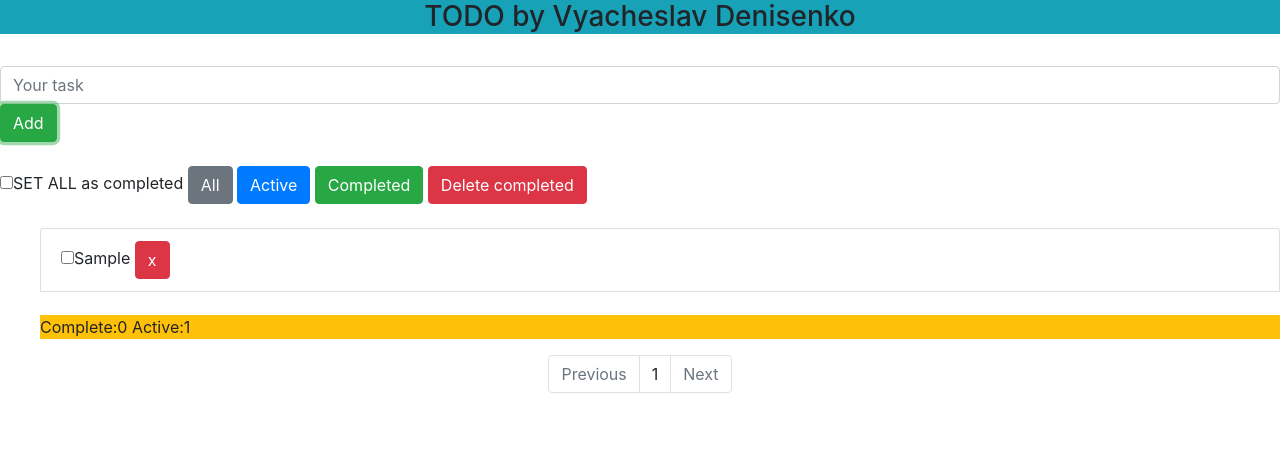
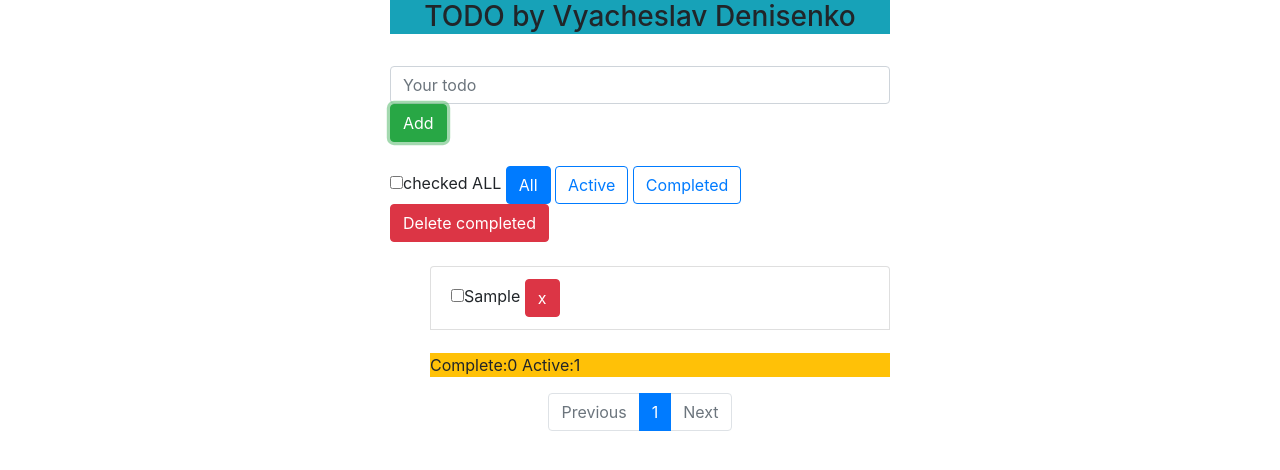
Before and after one commit to steelone/todojs, a website: page index.html in a window 1280 px wide. Both pictures are taken after typing "Sample" into the empty fields and a click on the button "Add". Drawn offline with Linux system fonts and the light colour scheme.

Commit message:
final: after QA check

```diff
--- a/index.html
+++ b/index.html
@@ -20,21 +20,21 @@
 </br>
 <div id="container" class="form-group">
     <div id="input">
-        <input id="tasks-input" type="text" class="form-control" placeholder="Your task">
-        <button id="task-add" class="btn btn-success lg">Add</button>
+        <input id="todos-input" type="text" class="form-control" placeholder="Your todo">
+        <button id="todo-add" class="btn btn-success lg">Add</button>
     </div>
     </br>
-    <div>
-        <input id="checked-all" class="checkbox" type="checkbox">SET ALL as completed</input>
-        <input id="all" type="button" class="btn btn-secondary" value="All">
-        <input id="active" type="button" class="btn btn-primary" value="Active">
-        <input id="completed" type="button" class="btn btn-success" value="Completed">
+    <div id="filter">
+        <input id="checked-all" class="checkbox" type="checkbox">checked ALL</input>
+        <input id="all" type="button" class="btn btn-outline-primary active" value="All">
+        <input id="active" type="button" class="btn btn-outline-primary" value="Active">
+        <input id="completed" type="button" class="btn btn-outline-primary" value="Completed">
         <input id="delete-completed" type="button" class="btn btn-danger" value="Delete completed">
     </div>
-    <div id="tasks">
+    <div id="todos">
         </br>
-        <div id="notification" class="bg-info text-center">Task list is empty</div>
-        <ul id="tasks-list">
+        <div id="notification" class="bg-info text-center">Todo list is empty</div>
+        <ul id="todos-list">
         </ul>
     </div>
     <nav aria-label="Navigation">
--- a/script.js
+++ b/script.js
@@ -1,296 +1,106 @@
-// $(function (){
 $(document).ready(() => {
+  let currentPage = 1;
+  let todos = [];
+  let filter = 'all';
 
-    let array=[];
-    const TASKS_ON_PAGE = 3;
+  const { _ } = window;
+  const TODOS_ON_PAGE = 5;
   const KEY_ENTER = 13;
-    const $tasksList = $("#tasks-list");
-    const $tasksInput = $("#tasks-input");
-    const $notification = $("#notification");
-    const $pagination = $("#pagination");
-    const $pageLink = $(".page-link");
-    let currentPage = 1;
+  const $todosList = $('#todos-list');
+  const $todosInput = $('#todos-input');
+  const $notification = $('#notification');
+  const $pagination = $('#pagination');
   const $checkedAll = $('#checked-all');
+  const $todoAdd = $('#todo-add');
   const $all = $('#all');
   const $active = $('#active');
   const $completed = $('#completed');
   const $deleteCompleted = $('#delete-completed');
-    let filter = 'all';
+
+  const filtration = function() {
+    let filterTodos = [];
+
+    if (filter === 'active') {
+      filterTodos = todos.filter(todo => todo.checked === false);
+    }
+    if (filter === 'completed') {
+      filterTodos = todos.filter(todo => todo.checked === true);
+    }
+    if (filter === 'all') {
+      filterTodos = todos;
+    }
+
+    return filterTodos;
+  };
+
+  const getLastPage = function() {
+    return Math.ceil(filtration().length / TODOS_ON_PAGE);
+  };
 
   const callCurrentPage = function() {
-        return Math.ceil(filtration().length / TASKS_ON_PAGE);
-    }
+    const firstCondition = filtration().length % TODOS_ON_PAGE === 0;
+    const lastPage = getLastPage();
 
-    // Message: Task list is empty
-    const displayNotification = function() {
-        if (array.length) {
-            $notification.css("display", "none");
+    if (firstCondition && Number(currentPage) > Number(lastPage)) {
+      currentPage = lastPage;
     }
   };
 
-    // KeyPress ENTER
-    $(document).on('keypress', function(e) {
-        if(e.which === KEY_ENTER){//Enter key pressed
-            $('#task-add').click();//Trigger search button click event
+  const displayNotificationIfTodosEmpty = function() {
+    if (todos.length) {
+      $notification.css('display', 'none');
     }
-    });
-    // Accept edit by key 'Enter'
-    // $tasksList.on('keypress', '.editInput', function(e) {
-    $tasksList.on('keypress', '.edit-input', event => {
+  };
+
+  $(document).on('keypress', event => {
     if (event.which === KEY_ENTER) {
-            // alert('SAVE!');
-            // console.log($(event.currentTarget));
-            $(event.currentTarget).blur();
-
-            // $("input:focus").blur();
-
-            // $("input:focus").focusout();
-            // $tasksList.on('blur');
-            // blur();
+      $todoAdd.click();
     }
   });
 
-    // Check your input data
-    const checkInput = function(value){
-        let empty=+value;
-        if(empty == 0) {
-            // alert('Incorrect data');
+  $todosList.on('keypress', '.edit-input', event => {
+    if (event.which === KEY_ENTER) {
+      $('input:focus').focusout();
+    }
+  });
+
+  const checkInput = function(value) {
+    if (!value) {
       return true;
-        } else {return false;}
+    }
+
+    return false;
   };
 
-    // Filtration by checked
-    const filtration = function() {
-        let filterArray = [];
+  const countOnPages = function() {
+    const allTodos = currentPage * TODOS_ON_PAGE;
+    const firstPage = allTodos - TODOS_ON_PAGE;
+    const lastPage = firstPage + TODOS_ON_PAGE;
+    const filterTodo = filtration();
 
-        if (filter == 'active') {
-            filterArray = array.filter(task => task.checked === false);
-        }
-        if (filter == 'completed') {
-            filterArray = array.filter(task => task.checked === true);
-        }
-        if (filter == 'all') {
-            filterArray = array;
-        }
-        return filterArray;
+    return filterTodo.slice(firstPage, lastPage);
   };
 
-    $all.click(event => {
-        filter = 'all';
-        currentPage = callCurrentPage();
-        render();
-    })
+  const paginationControl = function() {
+    $pagination.empty();
+    const numPages = getLastPage();
 
-    $active.click(event => {
-        filter = 'active';
-        currentPage = callCurrentPage();
-        render();
-    })
-
-    $completed.click(event => {
-        filter = 'completed';
-        currentPage = callCurrentPage();
-        render();
-    })
-
-    // On pages
-    const CountOnPages = function() {
-        const allTask = currentPage * TASKS_ON_PAGE;
-        const firstPage = allTask - TASKS_ON_PAGE;
-        const lastPage = firstPage + TASKS_ON_PAGE;
-        const filterTask = filtration();
-
-        return filterTask.slice(firstPage, lastPage);
-    };
-
-    // RENDER
-    const render = function() {
-        $tasksList.empty();
-        $checkedAll.prop('checked', false);
-        const filterTasks = CountOnPages();
-        let stringForRender = '';
-
-        filterTasks.forEach(task => {
-            let decor = (task.checked === true) ? 'text-decoration-line':'';
-            let decorEdit = (task.edit === true) ? ' edit-input-show':' edit-input-hide';
-            let value = (task.edit === true) ? '' : `${task.value}`;
-            let decorEditOther = (task.edit === false) ? ' ' : ' edit-input-hide';
-            let autofocus = (task.edit === true) ? 'autofocus' : '';
-            stringForRender += `<li id="${task.id}" class="list-group-item ${decor}">
-                                <input type="text" id="edit-input-${task.id}" class="edit-input ${decorEdit}" value="${task.value}" ${autofocus}/>
-                                <input id="${task.id}" ${task.checked ? 'checked' : ''} class="${decorEditOther}" type="checkbox"/>${value}
-                                <button id="${task.id}" name="delete" class="delete btn btn-danger${decorEditOther}">x</button>
-                                </li>`;
-
-        // Change checkbox for all tasks
-        const statusCheckedAll = array.every(element => element.checked === true);
-
-        $checkedAll.prop('checked', statusCheckedAll);
-        });
-        $tasksList.append(stringForRender);
-
-        // Counter active & complete tasks
-        const completeTask = (array.filter(el => el.checked === true)).length;
-        const activeTask = array.length - completeTask;
-
-        if (array.length > 0) {
-            $tasksList.append(`</br><div class="bg-warning">Сomplete:${completeTask}
-                                \n Active:${activeTask} </div>`);
-          }
-        addNewPage();
-        console.log( array );
-    };
-
-    // Add task
-    $("#task-add").on("click", function(){
-        const value = _.escape($tasksInput.val().trim());
-        // checkInput(value);
-
-        if(!value || checkInput(value) === true) {
-            $tasksInput.val("");
-            return false;
-        }
-
-        const task = {};
-        const uniq = Math.floor((Math.random() * 10000) + 1);
-
-        task.id = uniq;
-        task.value = value;
-        task.checked = false;
-        task.edit = false;
-
-        array.push(task);
-        currentPage = callCurrentPage();
-
-        $tasksInput.val("");
-        displayNotification();
-        render();
-    });
-
-    // Change checkbox for current task
-    $tasksList.on('click', 'input[type=checkbox]', event => {
-        const clickId = Number($(event.currentTarget).attr('id'));
-
-        array.forEach(task => {
-        if (task.id === clickId) {
-            task.checked = !task.checked;
-        }
-        });
-        // currentPage = callCurrentPage();
-        render();
-    });
-
-    // Change checkbox for all tasks
-    $checkedAll.on('click', event => {
-        const generalStatus = $(event.currentTarget).is(':checked');
-
-        array.forEach(task => {
-            task.checked = generalStatus;
-        });
-        currentPage = callCurrentPage();
-        render();
-    });
-
-    // Delete
-    $tasksList.on('click', 'button[name=delete]', event => {
-        const clickId = Number($(event.currentTarget).attr('id'));
-
-        let delConfirm = confirm("Are you sure?");
-        if (delConfirm){
-            array = array.filter(task => task.id != clickId);
-            currentPage = callCurrentPage();
-            render();
-        }
-
-    })
-
-    // Delete all completed
-    $($deleteCompleted).click(() => {
-        array = array.filter(task => task.checked === false);
-        currentPage = callCurrentPage();
-        render();
-    });
-
-    // DoubleClick for change value
-    $tasksList.on('dblclick', 'li', event => {
-        const clickId = Number($(event.currentTarget).attr('id'));
-
-        // const $editInput = $('#editInput');
-        // $("li[id^='edit-input-']").focus();
-        $('li[id="edit-input-'+clickId+'"]').focus();
-
-        array.forEach(task => {
-        if (task.id === clickId) {
-            task.edit = true;
-        }
-        });
-        render();
-    });
-
-    // Blur for change value
-    $tasksList.on('blur', '.edit-input', event => {
-        const clickId = Number($(event.currentTarget).parent().attr('id'));
-        const newValue = _.escape($(event.currentTarget).val().trim());
-        // console.log($(event.currentTarget).parent());
-        // console.log(newValue);
-        let value = newValue;
-        if(newValue || checkInput(value) === false) {
-            array.forEach(task => {
-            if (task.id === clickId) {
-                task.value = newValue;
-                task.edit = false;
-            }
-            });
-            render();
-        } else {$(event.currentTarget).focus()}
-    });
-
-    // $( "#target" ).click(function() {
-    //     alert( "Handler for .click() called." );
-    // });
-
-    // Change current page
-    // let currentPageClick = function (){}
-    // $pagination.on("click", '.page-item', currentPageClick)
-    $pagination.on("click", '#page-next', event => {
-        if ( currentPage < Math.ceil(filtration().length / TASKS_ON_PAGE) ) {
-            ++currentPage;
-        }
-        render();
-        console.log(currentPage);
-    });
-    $pagination.on("click", '#page-previous', event => {
-        if ( +currentPage > 1 ) {
-            --currentPage;
-        }
-        render();
-        console.log(currentPage);
-    });
-
-    $pagination.on("click", "li[id^='li-page-']", event => {
-        currentPage = $(event.currentTarget).children().text();
-        console.log(currentPage);
-        render();
-    });
-
-    // Pagination
-    const addNewPage = function() {
-        $pagination.empty();
-        const condition = Math.ceil(filtration().length / TASKS_ON_PAGE);
-        let stringPagination = '';
     let stringLi = '';
 
-        for (let i = 1; i <= condition ; i++){
-            let activeCurrentPage = (+currentPage === i) ? "" : "active";
+    for (let i = 1; i <= numPages; i++) {
+      const activeCurrentPage = Number(currentPage) === i ? 'active' : '';
+
       stringLi += `
         <li id="li-page-${i}" class="page-item ${activeCurrentPage}">
         <a id="a-page-${i}" class="page-link">${i}</a>
         </li>`;
     }
-        let disablePrevious = (+currentPage > 1) ? "" : "disabled";
-        let disableNext = (+currentPage === +condition) ? "disabled" : "";
 
-        stringPagination = `
+    const numPage = Number(currentPage);
+    const disablePrevious = numPage > 1 ? '' : 'disabled';
+    const disableNext = numPage === Number(numPages) ? 'disabled' : '';
+
+    const stringPagination = `
       <li id="page-previous" class="page-item ${disablePrevious}">
       <a class="page-link" tabindex="-1" aria-disabled="true">Previous</a>
       </li>
@@ -300,15 +110,187 @@ $(document).ready(() => {
       </li>`;
 
     $pagination.append(stringPagination);
-
-        // <li class="page-item disabled">
-        //     <a class="page-link" href="javascript:void(0)" tabindex="-1" aria-disabled="true">Previous</a>
-        // </li>
-        // <li class="page-item"><a class="page-link" href="javascript:void(0)">1</a></li>
-        // <li class="page-item">
-        //     <a class="page-link" href="javascript:void(0)">Next</a>
-        // </li>
-
   };
 
-})
+  const render = function() {
+    $todosList.empty();
+    $checkedAll.prop('checked', false);
+    const filterTodos = countOnPages();
+
+    let stringForRender = '';
+
+    filterTodos.forEach(todo => {
+      const notEdit = !todo.edit;
+      const checked = todo.checked ? 'text-decoration-line' : '';
+      const classEdit = 'edit-input-';
+      const showEdit = todo.edit ? `${classEdit}show` : `${classEdit}hide`;
+      const todoValue = todo.edit ? '' : `${todo.value}`;
+      const hideObjects = notEdit ? ' ' : `${classEdit}hide`;
+      const autofocus = todo.edit ? 'autofocus' : '';
+
+      stringForRender += `<li
+        id="${todo.id}" class="list-group-item ${checked}">
+        <input type="text"
+        id="edit-input-${todo.id}"
+        class="edit-input ${showEdit}"
+        value="${todo.value}"
+        ${autofocus}/>
+        <input id="${todo.id}" ${todo.checked ? 'checked' : ''}
+        class="${hideObjects}" type="checkbox"/>${todoValue}
+        <button id="${todo.id}" name="delete"
+        class="delete btn btn-danger ${hideObjects}">x</button>
+        </li>`;
+
+      const statusCheckedAll = todos.every(element => element.checked === true);
+
+      $checkedAll.prop('checked', statusCheckedAll);
+    });
+
+    $todosList.append(stringForRender);
+
+    if (todos.length > 0) {
+      const completeTodo = todos.filter(el => el.checked === true);
+      const activeTodo = todos.length - completeTodo.length;
+
+      $todosList.append(`</br>
+                         <div class="bg-warning">Сomplete:${completeTodo.length}
+                         \n Active:${activeTodo}
+                         </div>`);
+    }
+    paginationControl();
+  };
+
+  const activeFilter = function() {
+    filter = $(this).attr('id');
+    currentPage = getLastPage();
+    $('#filter > input').removeClass('active');
+    $(this).addClass('active');
+    render();
+  };
+
+  $all.click(activeFilter);
+  $active.click(activeFilter);
+  $completed.click(activeFilter);
+
+  const add = function() {
+    const value = _.escape($todosInput.val().trim());
+
+    if (!value || checkInput(value) === true) {
+      $todosInput.val('');
+
+      return false;
+    }
+
+    const todo = {};
+
+    todo.id = Math.random();
+    todo.value = value;
+    todo.checked = false;
+    todo.edit = false;
+
+    todos.push(todo);
+    currentPage = getLastPage();
+
+    $todosInput.val('');
+    displayNotificationIfTodosEmpty();
+    render();
+
+    return $todosInput.val('');
+  };
+
+  $todoAdd.on('click', add);
+
+  $todosList.on('click', 'input[type=checkbox]', event => {
+    const clickId = Number($(event.currentTarget).attr('id'));
+
+    todos.forEach(todo => {
+      if (todo.id === clickId) {
+        todo.checked = !todo.checked;
+      }
+    });
+    callCurrentPage();
+    render();
+  });
+
+  $checkedAll.on('click', event => {
+    const generalStatus = $(event.currentTarget).is(':checked');
+
+    todos.forEach(todo => {
+      todo.checked = generalStatus;
+    });
+    currentPage = getLastPage();
+    render();
+  });
+
+  $todosList.on('click', 'button[name=delete]', event => {
+    const clickId = Number($(event.currentTarget).attr('id'));
+
+    todos = todos.filter(todo => todo.id !== clickId);
+    callCurrentPage();
+    render();
+  });
+
+  $($deleteCompleted).click(() => {
+    todos = todos.filter(todo => todo.checked === false);
+    currentPage = getLastPage();
+    render();
+  });
+
+  $todosList.on('dblclick', 'li', event => {
+    const clickId = Number($(event.currentTarget).attr('id'));
+
+    $(`li[id="edit-input-${clickId}"]`).focus();
+
+    todos.forEach(todo => {
+      if (todo.id === clickId) {
+        todo.edit = true;
+      }
+    });
+    render();
+  });
+
+  $todosList.on('blur', '.edit-input', event => {
+    let clickId = $(event.currentTarget).parent();
+
+    const newValue = _.escape($(event.currentTarget).val()).trim();
+
+    clickId = Number(clickId.attr('id'));
+    const value = newValue;
+
+    if (newValue || checkInput(value) === false) {
+      todos.forEach(todo => {
+        if (todo.id === clickId) {
+          todo.value = newValue;
+          todo.edit = false;
+        }
+      });
+      render();
+    } else {
+      $(event.currentTarget).focus();
+    }
+  });
+
+  const pageNextClick = function() {
+    if (currentPage < getLastPage()) {
+      ++currentPage;
+    }
+    render();
+  };
+
+  const pagePreviousClick = function() {
+    if (Number(currentPage) > 1) {
+      --currentPage;
+    }
+    render();
+  };
+
+  $pagination.on('click', `li[id^='li-page-']`, event => {
+    currentPage = $(event.currentTarget).children();
+
+    currentPage = currentPage.text();
+    render();
+  });
+
+  $pagination.on('click', '#page-next', pageNextClick);
+  $pagination.on('click', '#page-previous', pagePreviousClick);
+});
--- a/style.css
+++ b/style.css
@@ -13,3 +13,10 @@
 .number {
     display: block;
 }
+body {
+    margin: auto !important;
+    width: 500px !important;
+}
+/*.active {*/
+/*    box-shadow: 0 0 0 0.2rem dimgrey !important;*/
+/*}*/
```
Also changed, not shown: package.json (added, +19 -0 lines). Lines whose indentation alone changed are shown as unchanged.
